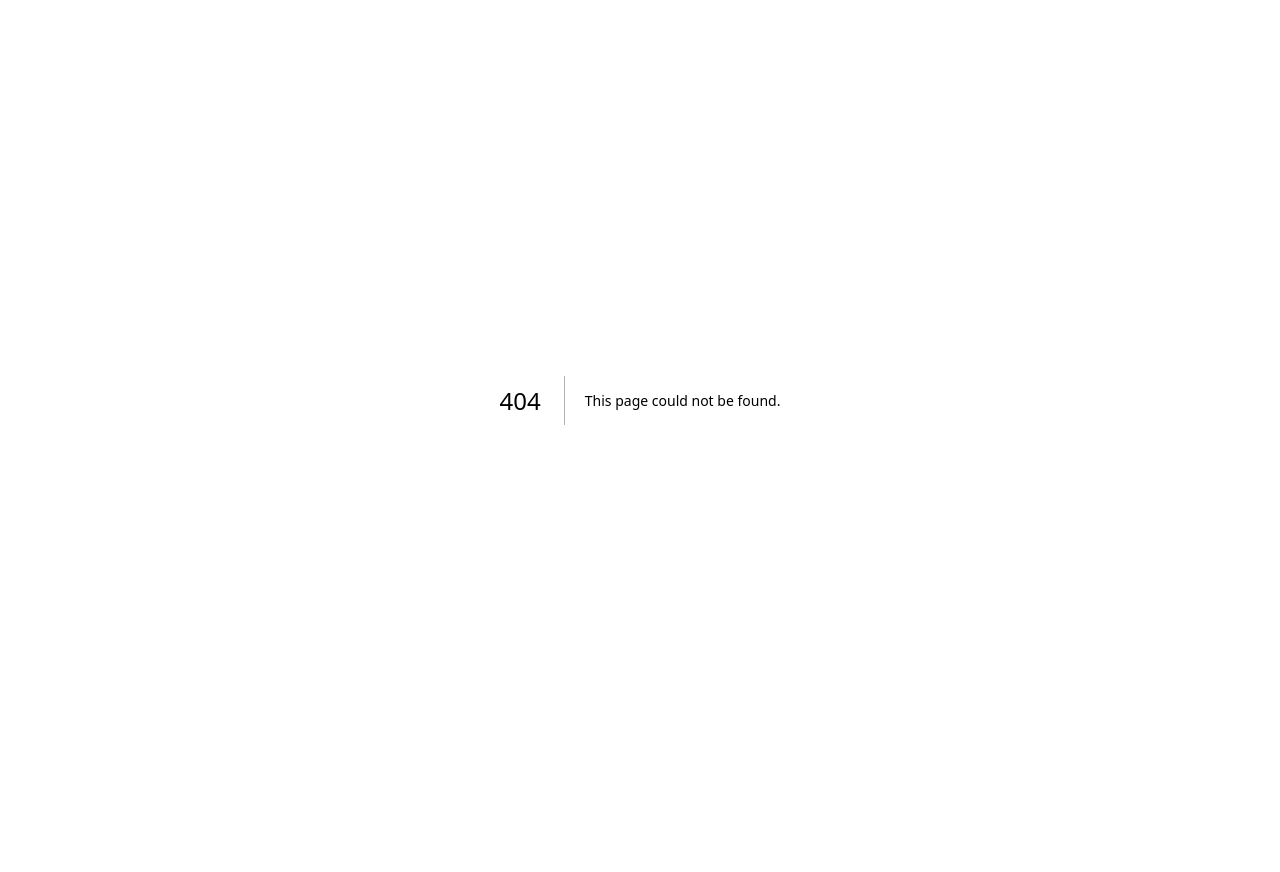
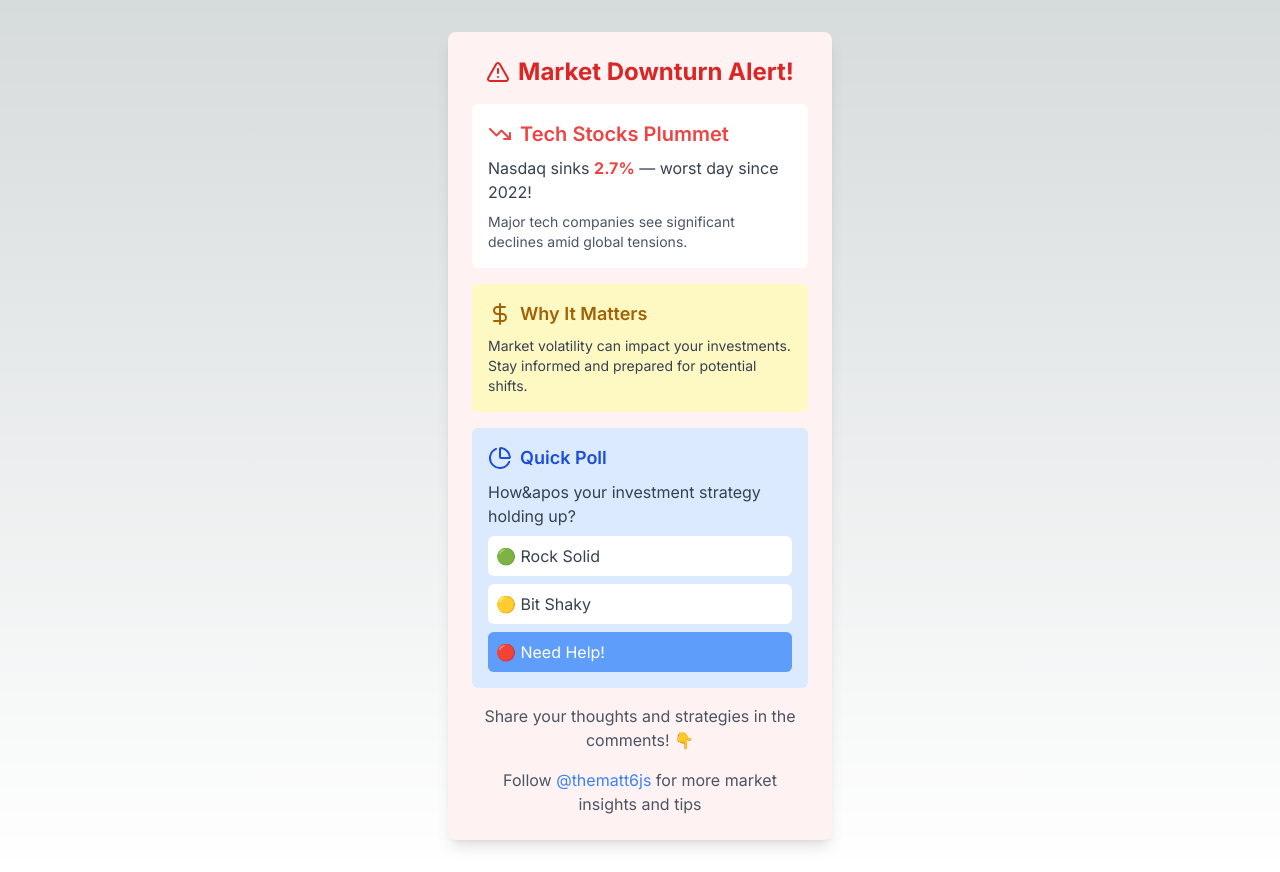
Before and after one commit to blindjedi/growth-calculator, a Next.js app: page /market-news in a window 1280 px wide. Before the commit this address had no page. Before the commit the page ends 800 px from the top, so only its background shows below. Built offline with nearby package versions, Linux system fonts and the light colour scheme.

Commit message:
added today's stock market news

```diff
--- /dev/null
+++ b/src/app/market-news/page.jsx
@@ -0,0 +1,82 @@
+'use client';
+import React, { useState, useEffect } from 'react';
+import { AlertTriangle, TrendingDown, PieChart, DollarSign } from 'lucide-react';
+
+export default function MarketDownturnInfographic() {
+  const [highlightedOption, setHighlightedOption] = useState(0);
+
+  useEffect(() => {
+    const interval = setInterval(() => {
+      setHighlightedOption((prev) => (prev + 1) % 3);
+    }, 2000); // Change highlight every 2 seconds
+    return () => clearInterval(interval);
+  }, []);
+
+  const options = ['Rock Solid', 'Bit Shaky', 'Need Help!'];
+
+  return (
+    <div className="bg-red-50 p-4 sm:p-6 rounded-lg shadow-lg max-w-sm mx-auto m-8">
+      <h1 className="text-xl sm:text-2xl font-bold text-red-600 mb-3 sm:mb-4 flex items-center justify-center text-center">
+        <AlertTriangle className="mr-2 flex-shrink-0" />
+        <span>Market Downturn Alert!</span>
+      </h1>
+
+      <div className="bg-white p-3 sm:p-4 rounded-md mb-3 sm:mb-4">
+        <h2 className="text-lg sm:text-xl font-semibold text-red-500 mb-2 flex items-center">
+          <TrendingDown className="mr-2 flex-shrink-0" />
+          <span>Tech Stocks Plummet</span>
+        </h2>
+        <p className="text-sm sm:text-base text-gray-700 mb-2">
+          Nasdaq sinks <span className="font-bold text-red-500">2.7%</span> — worst day since 2022!
+        </p>
+        <p className="text-xs sm:text-sm text-gray-600">
+          Major tech companies see significant declines amid global tensions.
+        </p>
+      </div>
+
+      <div className="bg-yellow-100 p-3 sm:p-4 rounded-md mb-3 sm:mb-4">
+        <h3 className="text-base sm:text-lg font-semibold text-yellow-700 mb-2 flex items-center">
+          <DollarSign className="mr-2 flex-shrink-0" />
+          <span>Why It Matters</span>
+        </h3>
+        <p className="text-xs sm:text-sm text-gray-700">
+          Market volatility can impact your investments. Stay informed and prepared for potential shifts.
+        </p>
+      </div>
+
+      <div className="bg-blue-100 p-3 sm:p-4 rounded-md mb-3 sm:mb-4">
+        <h3 className="text-base sm:text-lg font-semibold text-blue-700 mb-2 flex items-center">
+          <PieChart className="mr-2 flex-shrink-0" />
+          <span>Quick Poll</span>
+        </h3>
+        <p className="text-sm sm:text-base text-gray-700 mb-2">How&apos your investment strategy holding up?</p>
+        <div className="space-y-2">
+          {options.map((option, index) => (
+            <div
+              key={index}
+              className={`w-full p-2 rounded-md text-left relative overflow-hidden transition-all duration-300 ${
+                highlightedOption === index
+                  ? 'bg-blue-500 text-white transform scale-102'
+                  : 'bg-white text-gray-700'
+              }`}
+            >
+              <span className="relative z-10 text-sm sm:text-base">
+                {['🟢', '🟡', '🔴'][index]} {option}
+              </span>
+              {highlightedOption === index && (
+                <div className="absolute inset-0 bg-blue-300 opacity-30 animate-pulse" />
+              )}
+            </div>
+          ))}
+        </div>
+      </div>
+
+      <div className="text-center text-gray-600">
+        <p className="text-sm sm:text-base">Share your thoughts and strategies in the comments! 👇</p>
+        <p className="mt-3 sm:mt-4 text-sm sm:text-base">
+          Follow <span className="text-blue-500">@thematt6js</span> for more market insights and tips
+        </p>
+      </div>
+    </div>
+  );
+}
```
